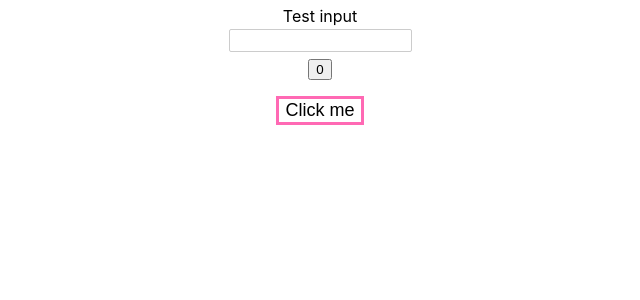
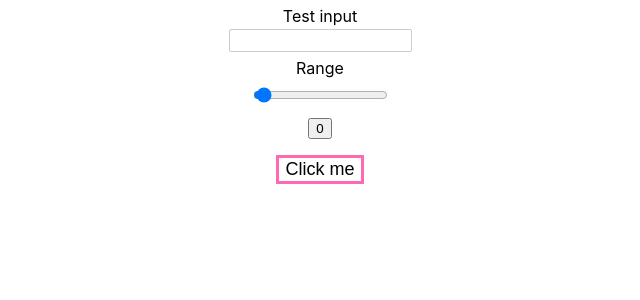
Before and after one commit to andresol/cra-workshop, a React (Create React App) app: page /range/1/1 in a window 1280 px wide. Shown: the top 300 px of the page, without its empty margins (320-960 px from the left). Built offline with nearby package versions, Linux system fonts and the light colour scheme.

Commit message:
RangeInput

```diff
--- a/src/App.tsx
+++ b/src/App.tsx
@@ -3,13 +3,16 @@ import "./App.css"
 import { HelloWorldButton } from "features/HelloWorld/HelloWorldButton"
 import Incrementor  from "features/Incrementor"
 import TextInput from "UI/TextInput"
+import RangeInput from "UI/RangeInput"
 
 function App() {
   const [text, setText] = useState("")
+  const [num, setNum] = useState(0)
 
   return (
     <div className="App">
       <TextInput id="test-input" label="Test input" value={text} onChange={setText}/>
+      <RangeInput id="range-input" label="Range" value={num} onChange={setNum} min={0} max={100}/>
       <Incrementor limit={12}/>
       <HelloWorldButton/>
       {/* <Ticker message="This is a long and scrolling message" size={4}/> */}
--- /dev/null
+++ b/src/UI/RangeInput/RangeInput.module.css
@@ -0,0 +1,14 @@
+.container {
+	margin: 6px 0;
+}
+
+.label {
+	display: block;
+	margin-bottom: 3px;
+}
+
+.input {
+	padding: 3px 2px;
+	border-radius: 2px;
+	border: 1px solid #ccc;
+}
--- /dev/null
+++ b/src/UI/RangeInput/RangeInput.tsx
@@ -0,0 +1,39 @@
+import React from "react"
+import { onNumericInputChange } from "utils/onInputChange"
+import cls from "./RangeInput.module.css"
+
+interface RangeInputProps {
+	id: string
+	label: string
+
+	min: number
+	max: number
+
+	value: number
+	onChange: (newValue: number) => void
+}
+
+export const RangeInput = ({
+	id,
+	label,
+
+	min,
+	max,
+
+	value,
+	onChange
+}: RangeInputProps): JSX.Element => {
+	return (
+		<div className={cls.container}>
+			<label htmlFor={id} className={cls.label}>{label}</label>
+			<input
+				id={id}
+				className={cls.input}
+				min={min}
+				max={max}
+				type="range"
+				value={value}
+				onChange={onNumericInputChange(onChange)}/>
+		</div>
+	)
+}
--- /dev/null
+++ b/src/UI/RangeInput/index.ts
@@ -0,0 +1 @@
+export { RangeInput as default } from "./RangeInput"
--- a/src/utils/onInputChange.ts
+++ b/src/utils/onInputChange.ts
@@ -6,6 +6,12 @@ export const onInputChange = (
 	onChange(evt.target.value)
 }
 
+export const onNumericInputChange = (
+	onChange: (newValue: number) => void
+) => (evt: React.ChangeEvent<HTMLInputElement>) => {
+	onChange(evt.target.valueAsNumber)
+}
+
 // function onInputChange(onChange: (newValue: string) => void) {
 // 	return function(evt: React.ChangeEvent<HTMLInputElement>) {
 // 		onChange(evt.target.value)
```
